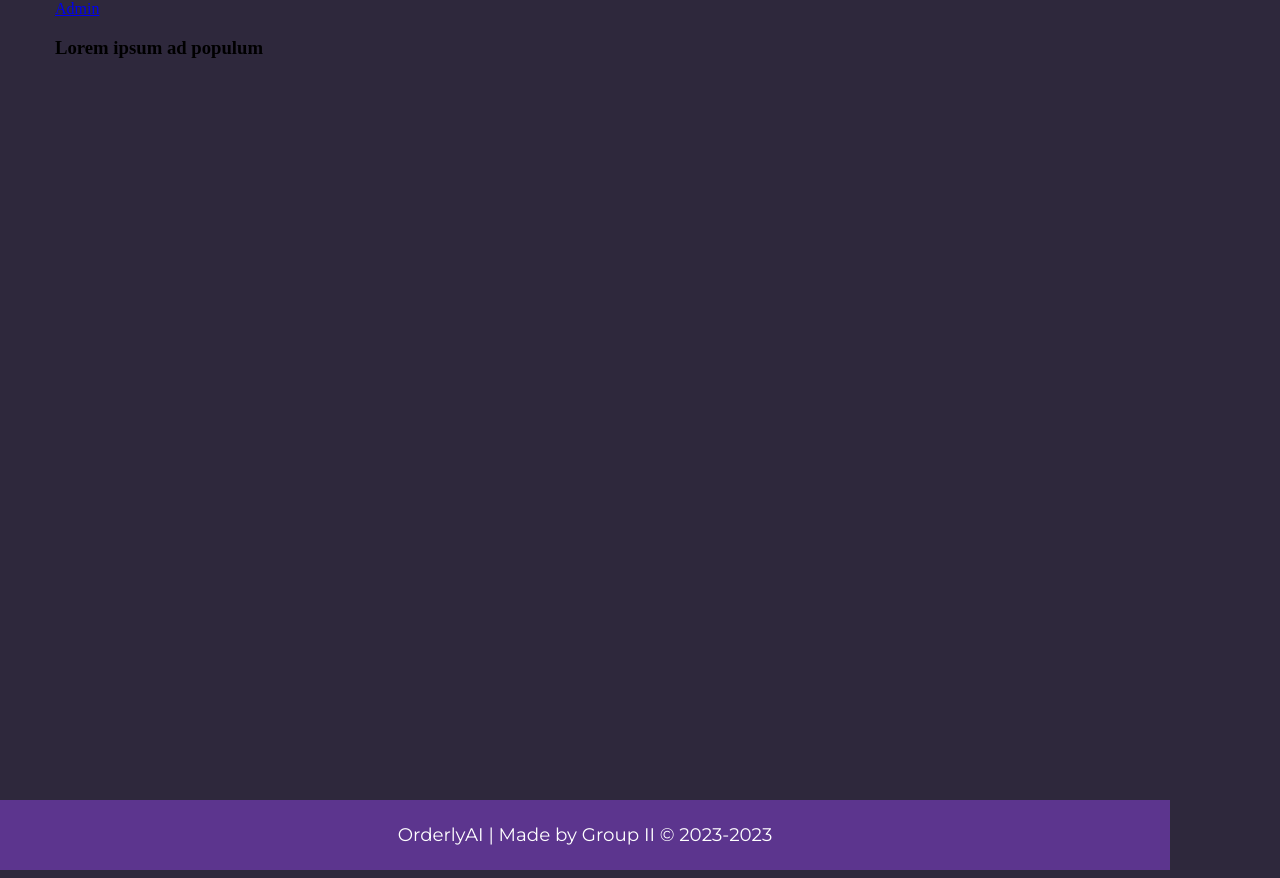
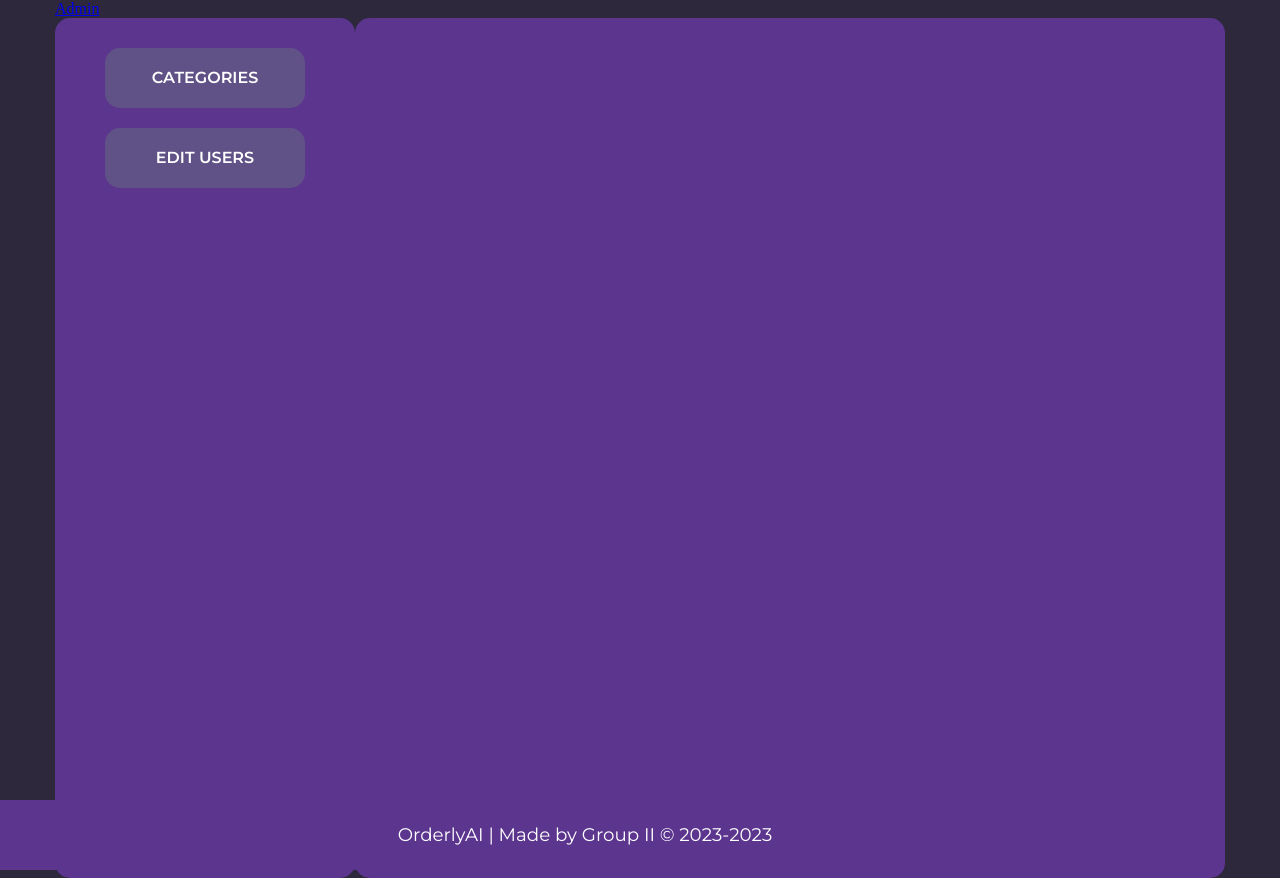
Before and after one commit to dyrpit/orderly-ai-2, a React (Vite) app: page /Admin in a window 1280 px wide. Built offline with nearby package versions, Linux system fonts and the light colour scheme.

Commit message:
Add: Files Fix: Admin Sidebar Styling

```diff
--- a/src/Components/AdminNavbar/AdminNavbar.styles.tsx
+++ b/src/Components/AdminNavbar/AdminNavbar.styles.tsx
@@ -1,6 +1,7 @@
-import { Box, Button, TextField, List, ListItem, ListItemButton, ListItemIcon, ListItemText, Typography } from "@mui/material";
+import { Box, List, ListItem, ListItemIcon, ListItemText } from "@mui/material";
 import { styled } from "@mui/material/styles";
-import { fontSizeVar, colorVar } from "../../Theme/variables";
+import { fontSizeVar } from "../../Theme/variables";
+import { StyledButton } from "../../ui";
 
 export const ANContainer = styled(Box)(({ theme: theme }) => ({
  backgroundColor: theme.palette.background.paper,
@@ -14,9 +15,10 @@ export const ANContainer = styled(Box)(({ theme: theme }) => ({
  gap: "20px",
  alignItems: "center", // Center items vertically
  textAlign: "center",
+ borderRadius: "15px",
 }));
 
-export const ANList = styled(List)(({ theme: theme }) => ({
+export const ANList = styled(List)(() => ({
  width: "100%",
  maxWidth: "200px",
  display: "flex",
@@ -26,27 +28,18 @@ export const ANList = styled(List)(({ theme: theme }) => ({
  color: fontSizeVar.loginModalDefault,
 }));
 
-
-export const ANListItem = styled(ListItem)(({ theme: theme }) => ({
+export const ANListItem = styled(ListItem)(() => ({
  flexDirection: "column",
 }));
 
-export const ANListItemIcon = styled(ListItemIcon)(({ theme: theme }) => ({}));
-export const ANListItemText = styled(ListItemText)(({ theme: theme }) => ({}));
+export const ANListItemIcon = styled(ListItemIcon)(({ }) => ({}));
+export const ANListItemText = styled(ListItemText)(({ }) => ({}));
 
-export const ANButton = styled(Button)(({ theme: theme }) => ({
- width: "200px",
- height: "60px",
- borderRadius: "15px",
- backgroundColor: theme.palette.info.main,
- display: "flex",
- color: colorVar.textColor,
- "&:hover": {
-  backgroundColor: theme.palette.info.dark,
- },
+export const ANButton = styled(StyledButton)(({ }) => ({
+ margin: "0",
 }));
 
-export const ANCategoryDiv = styled("div")(({ theme: theme }) => ({
+export const ANCategoryDiv = styled("div")(({ }) => ({
  display: "flex",
  flexDirection: "row",
 }));
--- a/src/Components/AdminNavbarListCategory/AdminNavbarListCategory.styles.tsx
+++ b/src/Components/AdminNavbarListCategory/AdminNavbarListCategory.styles.tsx
@@ -1,14 +1,14 @@
-import { Box, Button, TextField, List, ListItem, ListItemButton, ListItemIcon, ListItemText, Typography } from "@mui/material";
+import { Box, List, ListItem, Typography } from "@mui/material";
 import { styled } from "@mui/material/styles";
 import { fontSizeVar, colorVar } from "../../Theme/variables";
 
-export const AdminNavbarListContainer = styled(Box)(({ theme: theme }) => ({
+export const AdminNavbarListContainer = styled(Box)(({}) => ({
  padding: "0px 0 10px 0",
  maxWidth: "200px",
  margin: "0px",
 }));
 
-export const ANTitleContainer = styled(Box)(({ theme: theme }) => ({
+export const ANTitleContainer = styled(Box)(({}) => ({
  display: "flex",
  flexDirection: "row",
  fontSize: fontSizeVar.loginModalDefault,
@@ -21,7 +21,7 @@ export const ANTitle = styled(Typography)(({ theme: theme }) => ({
  color: fontSizeVar.loginModalDefault,
 }));
 
-export const ANArrow = styled("span")(({ theme: theme }) => ({
+export const ANArrow = styled("span")(({}) => ({
  width: "10px",
  height: "10px",
  display: "block",
@@ -33,7 +33,7 @@ export const ANArrow = styled("span")(({ theme: theme }) => ({
  position: "relative",
  color: colorVar.textColor,
  cursor: "pointer",
- top: "7px",
+ top: "6px",
  left: "0px",
  transition: "transform 0.7s ease, width 0.7s ease, left 0.7s ease, top 0.7s ease",
  "&.active": {
@@ -44,7 +44,7 @@ export const ANArrow = styled("span")(({ theme: theme }) => ({
  },
 }));
 
-export const ANList = styled(List)(({ theme: theme }) => ({
+export const ANList = styled(List)(({ }) => ({
  paddingLeft: "20px",
  margin: "0px",
 }));
@@ -55,6 +55,8 @@ export const ANListItemContainer = styled(Typography)(({ theme: theme }) => ({
  color: fontSizeVar.loginModalDefault,
 }));
 
-export const ANListItem = styled(ListItem)(({ theme: theme }) => ({
+export const ANListItem = styled(ListItem)(({ }) => ({
  cursor: "pointer",
+ paddingTop: "4px",
+ paddingBottom: "4px",
 }));
--- a/src/Components/AdminNavbarListCategory/AdminNavbarListCategory.tsx
+++ b/src/Components/AdminNavbarListCategory/AdminNavbarListCategory.tsx
@@ -1,18 +1,16 @@
 import { useState } from "react";
 import { ANArrow, ANList, ANListItem, ANListItemContainer, ANTitle, ANTitleContainer, AdminNavbarListContainer } from "./AdminNavbarListCategory.styles";
+import { Fade } from "@mui/material";
 
 interface AdminNavbarListCategoryProps {
-  category:string;
-  elements:string[];
+ category: string;
+ elements: string[];
 }
 
-
-export function AdminNavbarListCategory({ category, elements }: AdminNavbarListCategoryProps) {
+export function AdminNavbarListCategory({ category }: AdminNavbarListCategoryProps) {
  const [isActive, setIsActive] = useState(false);
 
  const [listDataElements, setListDataElements] = useState<string[]>([]);
- const [selectedCategory, setSelectedCategory] = useState<string | null>(null);
- const [selectedElement, setSelectedElement] = useState<string | null>(null);
 
  const toggleActive = () => {
   setIsActive(!isActive);
@@ -40,7 +38,9 @@ export function AdminNavbarListCategory({ category, elements }: AdminNavbarListC
     <ANList>
      <ANListItemContainer>
       {listDataElements.map((value, index) => (
-       <ANListItem key={index}>{value}</ANListItem>
+       <Fade in={true} unmountOnExit>
+        <ANListItem key={index}>{value}</ANListItem>
+       </Fade>
       ))}
      </ANListItemContainer>
     </ANList>
--- /dev/null
+++ b/src/Components/UsersEdit/UsersEdit.styles.tsx
@@ -0,0 +1,11 @@
+import { Box, styled } from "@mui/material";
+
+
+export const UsersEditContainer = styled(Box)(({ theme: theme }) => ({
+ width: "100%",
+ height: "100%",
+ maxHeight: "880px",
+ backgroundColor: theme.palette.background.paper,
+ borderRadius: "15px",
+ padding: "30px"
+}));
--- /dev/null
+++ b/src/Components/UsersEdit/UsersEdit.tsx
@@ -0,0 +1,8 @@
+import { UsersEditContainer } from "./UsersEdit.styles";
+
+export function UsersEdit () {
+
+    return (
+        <UsersEditContainer></UsersEditContainer>
+    )
+}
--- a/src/Components/index.ts
+++ b/src/Components/index.ts
@@ -3,3 +3,4 @@ export * from './RegisterModal/RegisterModal';
 export * from './Footer/Footer';
 export * from './AdminContent/AdminContent';
 export * from "./MainContainer/MainContainer";
+export * from "./UsersEdit/UsersEdit"
--- a/src/Pages/Admin.tsx
+++ b/src/Pages/Admin.tsx
@@ -1,6 +1,12 @@
+import { MainContainer, UsersEdit } from "../Components";
+import { AdminNavbar } from "../Components/AdminNavbar/AdminNavbar";
+
 function Admin() {
     return (
-      <h3>Lorem ipsum ad populum </h3>
+      <MainContainer>
+        <AdminNavbar></AdminNavbar>
+        <UsersEdit></UsersEdit>
+      </MainContainer>
     );
   }
 
```
